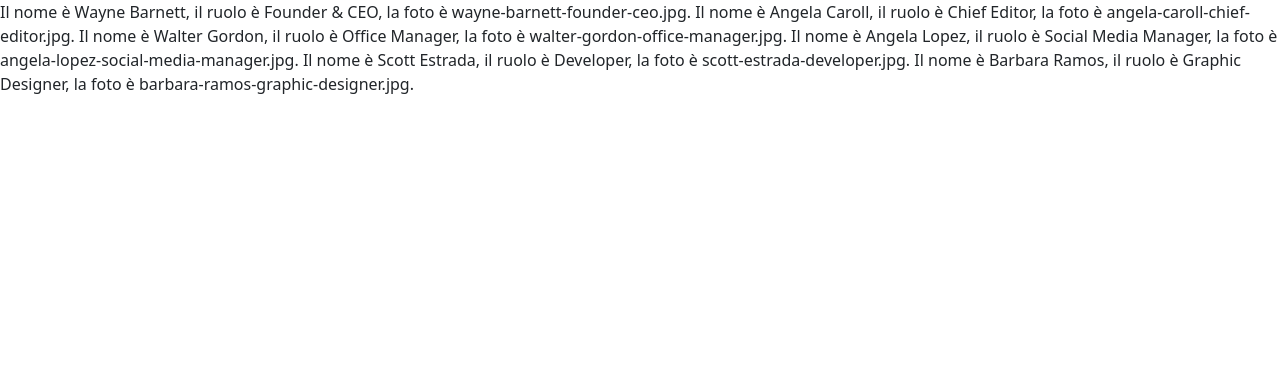
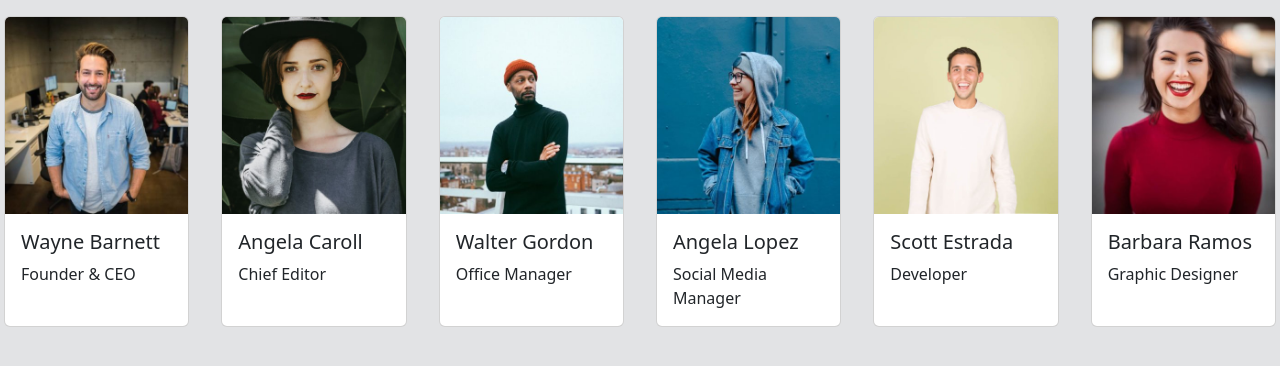
Before and after one commit to matteopoliti/js-our-team, a plain HTML site: page index.html in a window 1280 px wide. Drawn offline with nearby package versions, Linux system fonts and the light colour scheme.

Commit message:
feat: add Cards with "foto, nome e ruolo"

```diff
--- a/assets/javascript/main.js
+++ b/assets/javascript/main.js
@@ -42,11 +42,20 @@ const membriTeam = [
       ruolo: "Graphic Designer",
       foto: "barbara-ramos-graphic-designer.jpg"
     }
-  ];
+];
 
-  // Esempio di utilizzo
-  let risultatoHtml = document.getElementById("risultato") // Stampa le informazioni sul primo membro del team
-  for(i = 0; i < membriTeam.length; i++){
 
-      risultatoHtml.innerHTML += `Il nome è ${membriTeam[i].nome}, il ruolo è ${membriTeam[i].ruolo}, la foto è ${membriTeam[i].foto}. `;
-  }
+let risultatoHtml = document.getElementById("risultato")
+
+for(i = 0; i < membriTeam.length; i++){
+
+    risultatoHtml.innerHTML += `
+    <div class="card col m-3 p-0" style="width: 18rem">
+        <img src="./assets/img/${membriTeam[i].foto}" class="card-img-top" alt="${membriTeam[i].nome}">
+        <div class="card-body">
+            <h5 class="card-title">${membriTeam[i].nome}</h5>
+            <p class="card-text">${membriTeam[i].ruolo}</p>
+        </div>
+    </div>
+    `
+}
--- a/index.html
+++ b/index.html
@@ -9,9 +9,9 @@
 
     <link rel="stylesheet" href="./assets/css/style.css">
 </head>
-<body>
+<body class="bg-secondary-subtle ">
 
-    <main id="risultato">
+    <main id="risultato" class="row">
 
     </main>
 
```
